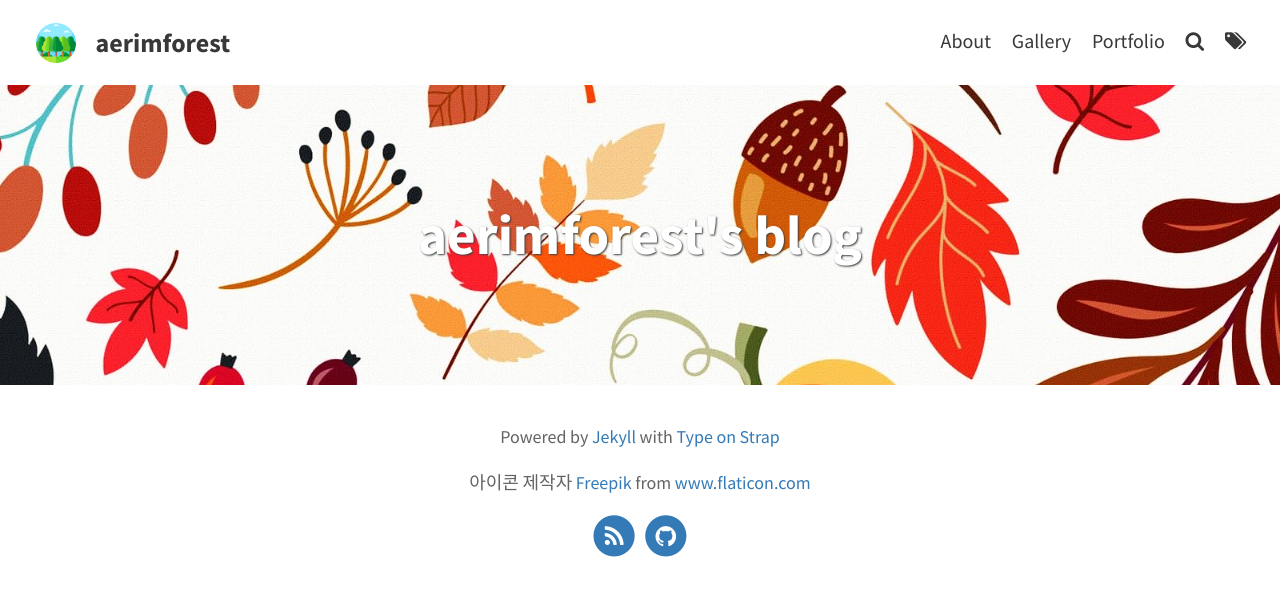
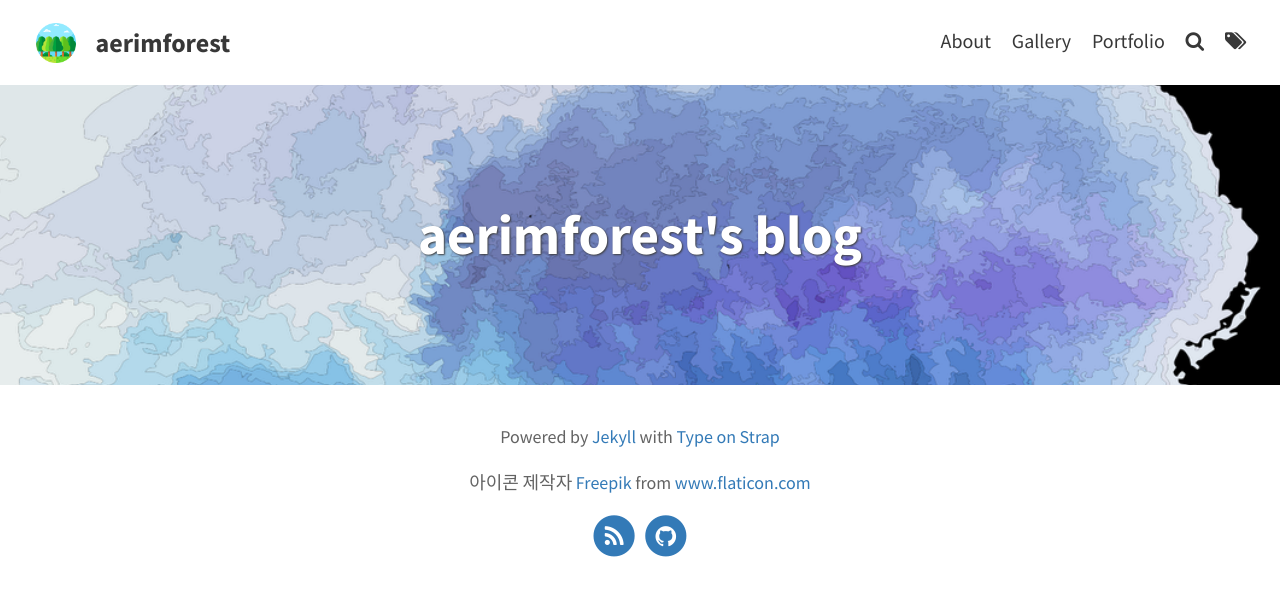
Before and after one commit to aerimforest/yenimm, a Jekyll site: the page built from index.markdown, in a window 1280 px wide. Shown: the top 596 px of the page. Built offline with Jekyll 4.4.1, drawn with Linux system fonts in a browser that asks for light colours; the list of posts is cut into pages by our own code.

Commit message:
Update _config.yml

```diff
--- a/_config.yml
+++ b/_config.yml
@@ -10,7 +10,7 @@ favicon: assets/autumnTree1.ico                         # Icon displayed in the
 
 # Header and footer text
 header_text: aerimforest's blog  # Change Blog header text
-header_feature_image: assets/img/pexels/leaves.jpg
+header_feature_image: assets/img/pexels/watercolour.png
 footer_text: >
   Powered by <a href="https://jekyllrb.com/">Jekyll</a> with <a href="https://github.com/sylhare/Type-on-Strap">Type on Strap</a>
   <div>아이콘 제작자 <a href="https://www.flaticon.com/kr/authors/freepik" title="Freepik">Freepik</a> from <a href="https://www.flaticon.com/kr/" title="Flaticon">www.flaticon.com</a></div>
```
